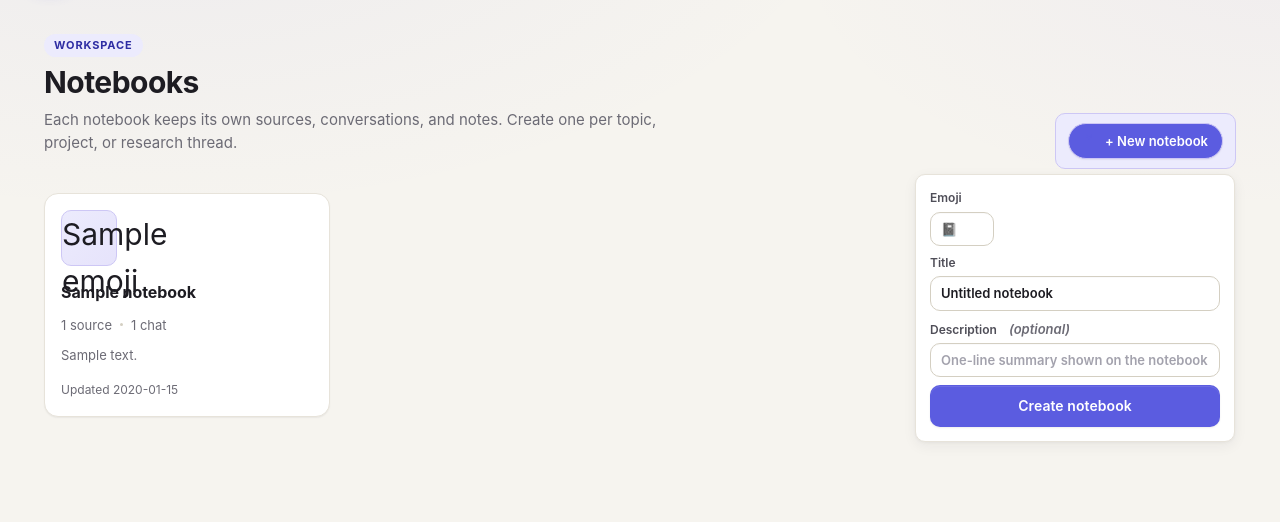
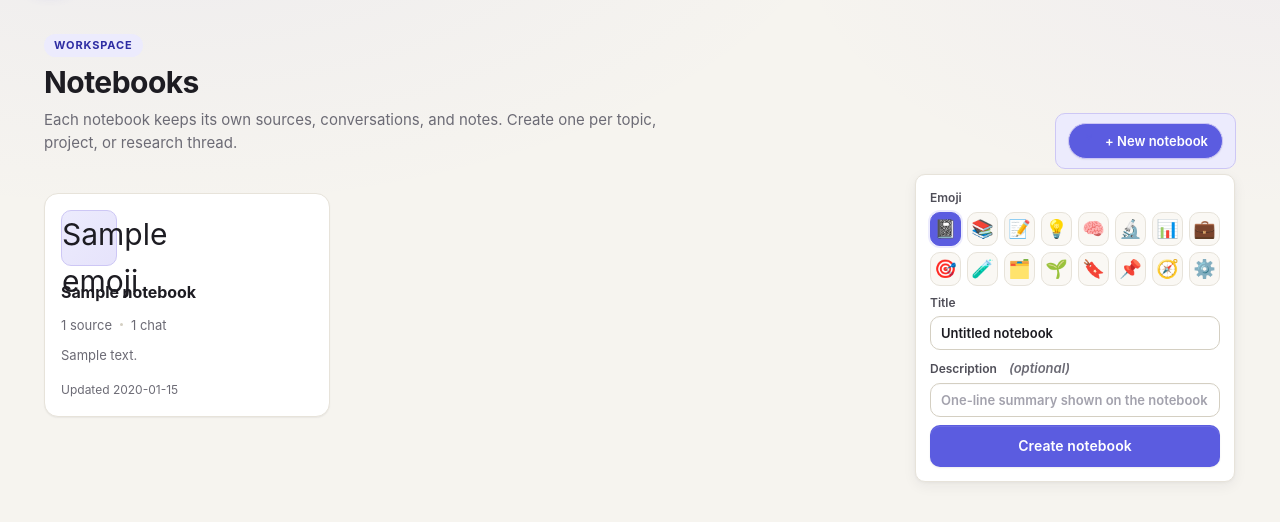
Before and after one commit to hojatw/rag-notebook, a FastAPI app: template app/templates/home.html in a window 1280 px wide, after a click on "+ New notebook". Shown: the part 64-586 px from the top of the page. Run offline with FastAPI, Linux system fonts and the light colour scheme; the template is opened without the code that fills it: most values are stand-ins (such as "Sample title", 1, 10 or a date in 2020); parts of the project's set-up code (start-up, migrations or seed data) failed here and were passed over; some libraries are stand-ins or nearby versions.

Commit message:
feat: preset emoji picker for notebook create/rename
Replace the free-text emoji input on the home and notebook forms with a
16-emoji preset grid (Alpine-driven selection into a hidden input). Fixes
the silent selection breakage where tojson emitted double quotes that
collided with the double-quoted HTML attribute, leaving the emoji unset.

Co-Authored-By: Claude Opus 4.8 <noreply@anthropic.com>

```diff
--- a/app/static/style.css
+++ b/app/static/style.css
@@ -2076,7 +2076,8 @@ legend {
   gap: 8px;
 }
 
-.rename-form label {
+.rename-form label,
+.rename-form .emoji-picker-field {
   font-size: 12px;
 }
 
@@ -2135,7 +2136,8 @@ legend {
   z-index: 5;
 }
 
-.new-notebook-form label {
+.new-notebook-form label,
+.new-notebook-form .emoji-picker-field {
   display: grid;
   gap: 4px;
   font-size: 12px;
@@ -2147,7 +2149,53 @@ legend {
   padding: 6px 10px;
 }
 
-.new-notebook-emoji input { width: 64px; }
+.emoji-picker-field {
+  display: grid;
+  gap: 6px;
+  color: var(--muted-strong);
+}
+
+.emoji-picker-field .field-label {
+  font-weight: 600;
+}
+
+.emoji-picker {
+  display: grid;
+  grid-template-columns: repeat(8, minmax(0, 1fr));
+  gap: 6px;
+}
+
+.emoji-choice {
+  display: grid;
+  place-items: center;
+  min-width: 0;
+  width: 100%;
+  height: 34px;
+  min-height: 34px;
+  padding: 0;
+  border: 1px solid var(--line);
+  border-radius: var(--r-md);
+  background: var(--surface-soft);
+  color: var(--text);
+  font-size: 18px;
+  line-height: 1;
+  box-shadow: none;
+}
+
+.emoji-choice:hover {
+  background: var(--accent-soft);
+  border-color: var(--line-accent);
+  color: var(--text);
+  transform: none;
+  box-shadow: none;
+}
+
+.emoji-choice.is-selected {
+  background: var(--accent);
+  border-color: var(--accent);
+  color: #fff;
+  box-shadow: 0 0 0 2px var(--accent-soft);
+}
 
 /* ---------------------------------------------------------------- chat empty state */
 
--- /dev/null
+++ b/app/templates/_emoji_picker.html
@@ -0,0 +1,25 @@
+{% set emoji_options = ["📓", "📚", "📝", "💡", "🧠", "🔬", "📊", "💼", "🎯", "🧪", "🗂️", "🌱", "🔖", "📌", "🧭", "⚙️"] %}
+{% set current_emoji = (emoji_value or "📓").strip() %}
+{# Emoji values never contain single quotes, so single-quoted JS string literals
+   are safe here. (tojson emits DOUBLE quotes, which collide with the outer
+   double-quoted HTML attribute and break Alpine parsing — that was the bug.) #}
+<div class="emoji-picker-field" x-data="{ selected: '{{ current_emoji }}' }">
+  <span class="field-label">{{ emoji_label|default('Emoji') }}</span>
+  <input type="hidden" name="emoji" x-model="selected" value="{{ current_emoji }}">
+  <div class="emoji-picker" role="radiogroup" aria-label="{{ emoji_label|default('Emoji') }}">
+    {% if current_emoji and current_emoji not in emoji_options %}
+      <button type="button"
+              class="emoji-choice"
+              :class="{ 'is-selected': selected === '{{ current_emoji }}' }"
+              :aria-pressed="selected === '{{ current_emoji }}'"
+              @click="selected = '{{ current_emoji }}'">{{ current_emoji }}</button>
+    {% endif %}
+    {% for option in emoji_options %}
+      <button type="button"
+              class="emoji-choice"
+              :class="{ 'is-selected': selected === '{{ option }}' }"
+              :aria-pressed="selected === '{{ option }}'"
+              @click="selected = '{{ option }}'">{{ option }}</button>
+    {% endfor %}
+  </div>
+</div>
--- a/app/templates/home.html
+++ b/app/templates/home.html
@@ -9,10 +9,9 @@
   <details class="new-notebook-menu" x-data="{ open: false }" :open="open" @toggle="open = $event.target.open">
     <summary class="new-notebook-trigger">+ New notebook</summary>
     <form action="/notebooks/new" method="post" class="new-notebook-form" data-loading-form>
-      <label class="new-notebook-emoji">
-        <span>Emoji</span>
-        <input name="emoji" value="📓" maxlength="8">
-      </label>
+      {% with emoji_value="📓" %}
+        {% include "_emoji_picker.html" %}
+      {% endwith %}
       <label class="new-notebook-title">
         <span>Title</span>
         <input name="title" value="Untitled notebook" required autocomplete="off">
```
Also changed, not shown: app/templates/notebook.html (+3 -4 lines), tests/test_ui.py (added, +60 -0 lines).
